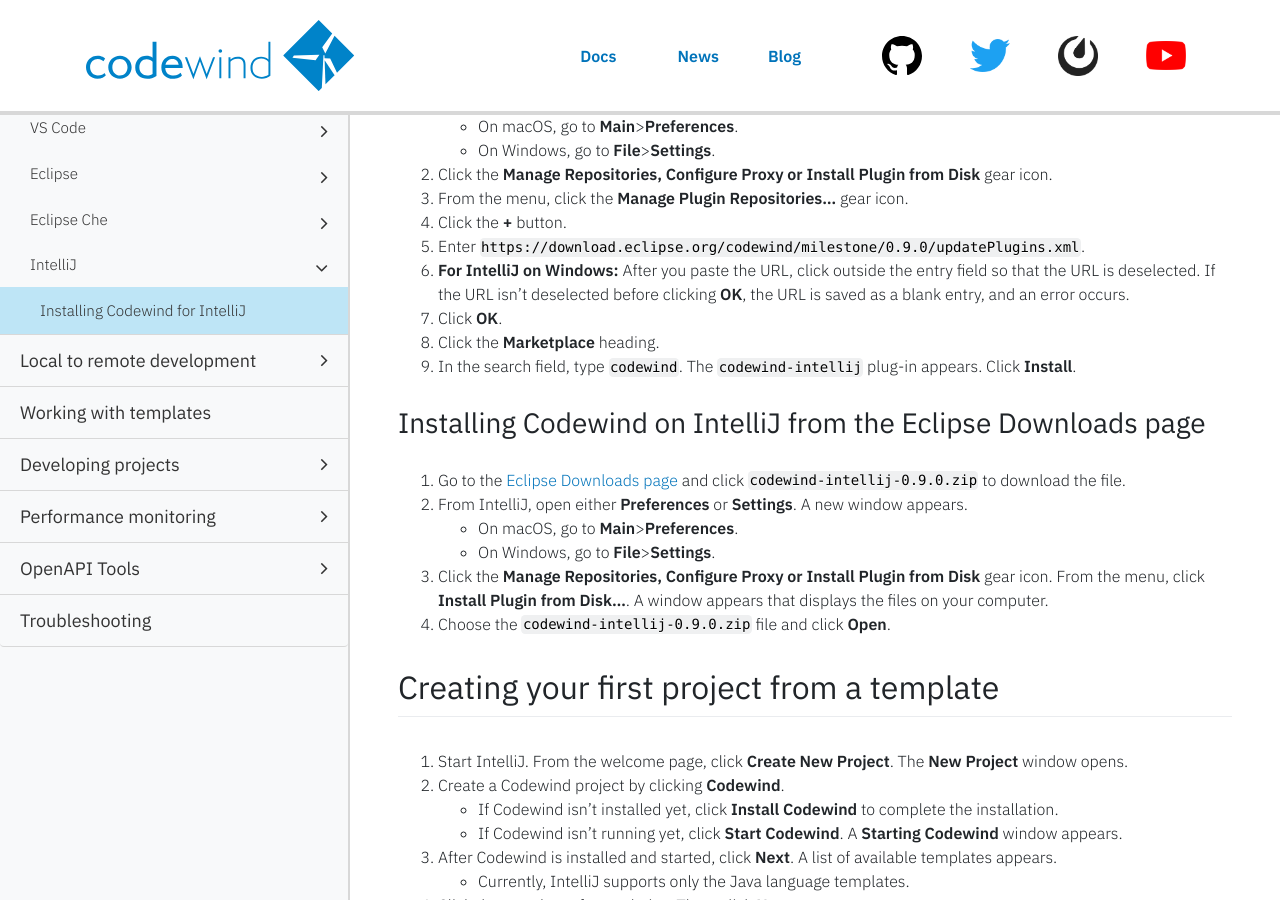
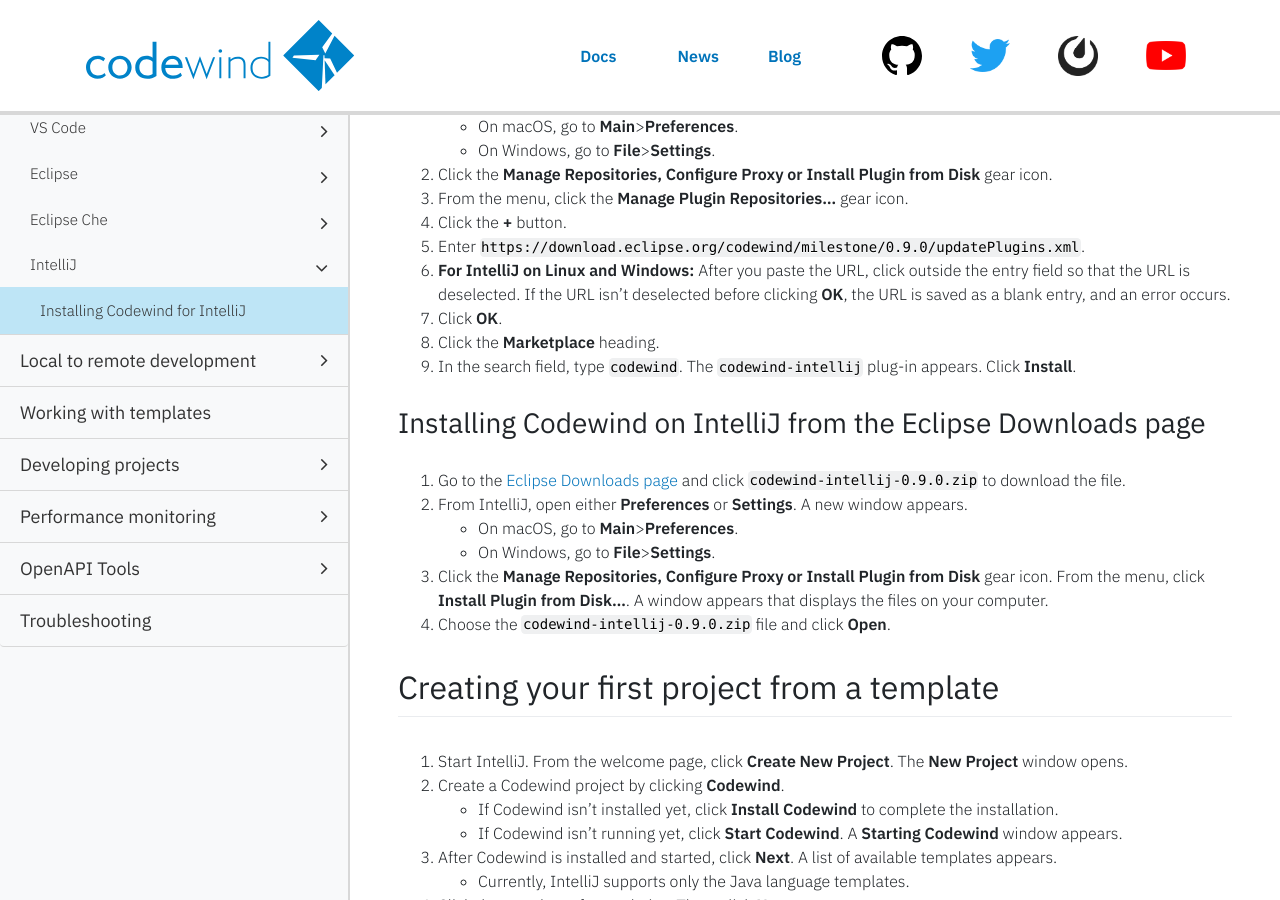
Before and after one commit to eclipse-archived/codewind-docs, a Jekyll site: the page built from docs/_documentations/mdt-intellij-getting-started.md, in a window 1280 px wide and 900 px high, scrolled down 698 px. Built offline with Jekyll 4.4.1, drawn with Linux system fonts in a browser that asks for light colours; nearby versions of some CDN libraries; comment, search, counter and statistics services are not loaded.

Commit message:
Adding Linux to note
PR for https://github.com/eclipse/codewind/issues/2197

```diff
--- a/docs/_documentations/mdt-intellij-getting-started.md
+++ b/docs/_documentations/mdt-intellij-getting-started.md
@@ -27,7 +27,7 @@ Complete the prerequisites and choose to install Codewind on IntelliJ with eithe
 3. From the menu, click the **Manage Plugin Repositories...** gear icon.
 4. Click the **+** button.
 5. Enter `https://download.eclipse.org/codewind/milestone/0.9.0/updatePlugins.xml`.
-6. **For IntelliJ on Windows:** After you paste the URL, click outside the entry field so that the URL is deselected. If the URL isn't deselected before clicking **OK**, the URL is saved as a blank entry, and an error occurs.
+6. **For IntelliJ on Linux and Windows:** After you paste the URL, click outside the entry field so that the URL is deselected. If the URL isn't deselected before clicking **OK**, the URL is saved as a blank entry, and an error occurs.
 7. Click **OK**.
 8. Click the **Marketplace** heading.
 9. In the search field, type `codewind`. The `codewind-intellij` plug-in appears. Click **Install**.
```
